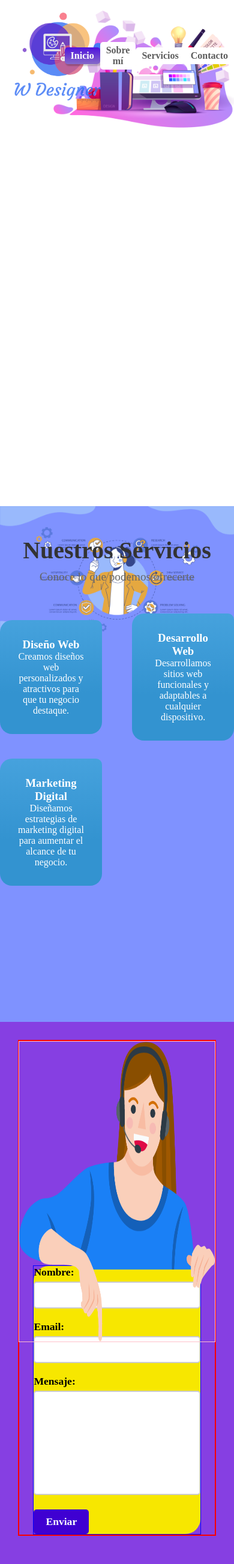
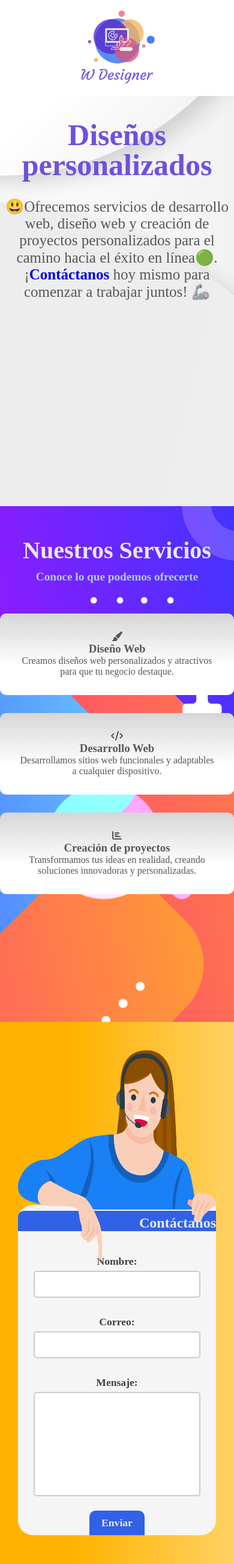
Before and after one commit to alextero21/cursoW, a PHP site: page / in a window 390 px wide. Shown: the whole page at 60% size. Run offline with PHP 8.4, Linux system fonts and the light colour scheme; some libraries are stand-ins or nearby versions.

Commit message:
End project V1

```diff
--- a/css/index.css
+++ b/css/index.css
@@ -1,7 +1,7 @@
 * {
+  font-family: "Montserrat";
   margin: 0;
   padding: 0;
-  font-family: "Montserrat";
 }
 
 header {
@@ -12,6 +12,34 @@ header {
   text-align: center;
   width: auto;
   height: 100vh;
+}
+
+.intro {
+  position: absolute;
+  top: 10em;
+  left: 1rem;
+  color: rgb(0, 0, 0);
+  font-size: 24px;
+  text-align: center;
+  width: 30em;
+  align-items: center;
+}
+.intro h1 {
+  font-family: "Courgette";
+  font-size: 10vh;
+  font-weight: "bold";
+  color: #6f51dc;
+  line-height: 1;
+}
+.intro p {
+  margin-top: 30px;
+  font-family: "Montserrat";
+  font-weight: 400;
+  color: #575757;
+}
+.intro p a {
+  text-decoration: none;
+  font-weight: bold;
 }
 
 .logo {
@@ -25,18 +53,28 @@ header {
   display: flex;
 }
 
-nav {
-  grid-column: 4/span 7;
+.menu-toggle {
+  display: none;
+  font-size: 30px;
+  text-align: right;
+  color: #e7e7e7;
+  background-color: #3061e7;
 }
+
 nav ul {
   display: flex;
-  justify-content: space-around;
+  justify-content: right;
   align-items: center;
   list-style-type: none;
   width: 100%;
+  list-style: none;
+  margin: 0;
+  padding: 0;
 }
 nav ul li {
+  margin: 0 10px;
   font-weight: bold;
+  margin-right: 7em;
 }
 nav ul li a {
   color: #858585;
@@ -57,25 +95,17 @@ nav ul li .specialBtn {
   color: #ffffff;
 }
 nav ul li .specialBtn:hover {
-  color: rgb(63, 0, 210);
+  color: #6f51dc;
   background: #ffffff;
 }
-@media screen and (max-width: 575px) {
-  nav ul {
-    grid-template-columns: 1fr;
-    text-align: center;
-  }
-  nav ul li {
+
+.slide {
   display: block;
-    margin-bottom: 10px;
-  }
-  nav ul li a {
-    display: inline-block;
-    padding: 5px 10px;
-    background-color: #ffffff;
-    color: #5c5c5c;
-    border-radius: 5px;
-  }
+  width: 100%;
+  padding-top: 1rem;
+  padding-bottom: 1rem;
+  background-color: #333;
+  color: #fff;
 }
 
 #about {
@@ -114,6 +144,7 @@ nav ul li .specialBtn:hover {
 }
 
 .servicios {
+  background-color: rgb(32, 61, 224);
   background-image: url("../img/8102740.png");
   background-repeat: no-repeat, repeat;
   background-size: 100%;
@@ -121,39 +152,40 @@ nav ul li .specialBtn:hover {
   padding: 50px 0;
   width: auto;
   height: 90vh;
-  background-color: #7f92ff;
 }
 .servicios__titulo {
   margin-bottom: 50px;
 }
 .servicios__titulo h2 {
   font-size: 2.5rem;
-  font-weight: 600;
-  color: #333;
+  font-weight: bold;
+  color: #e7e7e7;
   margin-bottom: 10px;
 }
 .servicios__titulo p {
   font-size: 1.2rem;
-  color: #666;
+  color: #333;
+  font-weight: bold;
 }
 .servicios__contenedor {
-  display: flex;
-  justify-content: space-between;
-  align-items: center;
-  flex-wrap: wrap;
+  width: 20%;
+  margin-left: 20px;
 }
 .servicios__item {
-  flex-basis: calc(33.33% - 20px);
   margin-bottom: 30px;
   padding: 30px;
-  background: linear-gradient(0deg, rgb(51, 147, 208) 36%, rgb(70, 162, 221) 100%);
-  border-radius: 20px;
+  background: linear-gradient(0deg, rgb(255, 255, 255) 36%, rgb(214, 214, 214) 100%);
+  border-radius: 30px;
   border-top-right-radius: 10px;
   transition: all 0.3s ease;
-  color: #ffffff;
+  font-family: "Montserrat";
+  font-weight: 500;
+  color: #575757;
 }
 .servicios__item h2 {
   -webkit-text-stroke: 1px black;
+  font-weight: "bold";
+  color: #141414;
   color: transparent;
 }
 .servicios__item:hover {
@@ -173,6 +205,7 @@ nav ul li .specialBtn:hover {
 .servicios__item__descripcion {
   font-size: 1rem;
   color: #666;
+  height: 100%;
 }
 
 #skills {
@@ -204,7 +237,7 @@ nav ul li .specialBtn:hover {
   width: 350px;
   height: 350px;
   border-radius: 50%;
-  background: rgb(63, 0, 210);
+  background: #6f51dc;
   transform: scale(0);
   transition: all 0.3s ease-in-out;
 }
@@ -241,7 +274,7 @@ nav ul li .specialBtn:hover {
   font-size: 2rem;
   font-weight: bold;
   font-family: "Montserrat";
-  color: rgb(63, 0, 210);
+  color: #6f51dc;
   transition: all 0.3s ease-in-out;
   animation: pulse 2s infinite;
 }
@@ -309,8 +342,6 @@ nav ul li .specialBtn:hover {
   position: relative;
   display: flex;
   flex-direction: column;
-  border: 2px solid rgb(250, 0, 0);
-  align-items: center;
 }
 
 .img_form, .contact_form {
@@ -326,23 +357,34 @@ nav ul li .specialBtn:hover {
   display: flex;
   justify-content: center;
   align-items: center;
-  margin-bottom: -8em;
+  margin-bottom: -7em;
 }
 
 .img_form img {
   max-width: 100%;
-  border: 1px solid pink;
 }
 
 .contact_form {
   z-index: 1;
-  border: 1px solid blue;
+  text-align: center;
+  padding-top: 20px;
+}
+.contact_form h2 {
+  text-align: end;
+  margin-top: 10px;
+  background-color: #3061e7;
+  color: #ebebeb;
+  padding-top: 7px;
+  border-top-left-radius: 10px;
 }
 
 #contact {
-  background-color: #863fe2;
+  background: linear-gradient(90deg, rgb(255, 179, 0) 31%, rgb(255, 209, 99) 100%);
   width: auto;
   height: 100vh;
+  display: flex;
+  justify-content: center;
+  align-items: center;
 }
 #contact h2 {
   margin-bottom: 30px;
@@ -351,7 +393,8 @@ nav ul li .specialBtn:hover {
 #contact form {
   border-radius: 25px;
   border-top-right-radius: 0;
-  background-color: #f7e700;
+  background-color: #f5f5f5;
+  width: 100%;
 }
 #contact form .form-group {
   margin-bottom: 20px;
@@ -363,9 +406,12 @@ nav ul li .specialBtn:hover {
   margin-bottom: 5px;
   font-size: 1.1rem;
   font-weight: 600;
+  padding-top: 10px;
+  color: #3f3f3f;
 }
 #contact form .form-group input,
 #contact form .form-group textarea {
+  color: #3f3f3f;
   width: 30vh;
   padding: 10px;
   font-size: 1.1rem;
@@ -387,10 +433,11 @@ nav ul li .specialBtn:hover {
   padding: 10px 20px;
   font-size: 1.1rem;
   font-weight: 600;
-  color: #fff;
-  background-color: rgb(63, 0, 210);
+  color: #ebebeb;
+  background-color: #3061e7;
   border: none;
-  border-radius: 5px;
+  border-top-left-radius: 10px;
+  border-top-right-radius: 10px;
   transition: background-color 0.3s ease-in-out;
 }
 #contact form button[type=submit]:hover {
@@ -408,42 +455,64 @@ nav ul li .specialBtn:hover {
   }
 }
 
-.search {
+@media (max-width: 900px) {
+  nav {
+    flex-direction: column;
+  }
+  nav ul {
+    display: none;
+    flex-direction: column;
+    align-items: center;
+  }
+  nav ul li {
+    margin: 10px 0;
+    margin-top: 30px;
+  }
+  .menu-toggle {
+    display: block;
+    cursor: pointer;
+    text-align: center;
+  }
+  .logo {
     display: flex;
-  justify-content: flex-end;
-  align-items: center;
-  grid-column: 11/span 2;
+    justify-content: center;
+    width: 100%;
+    background-color: #ffffff;
   }
-.search input[type=text] {
-  border: none;
-  border-bottom: 2px solid #858585;
-  padding: 1rem;
-  font-size: 1rem;
-  width: 0;
-  transition: width 0.3s ease-in-out;
+  .logo img {
+    width: 10rem;
   }
-.search input[type=text]::placeholder {
-  color: rgb(63, 0, 210);
+  .intro {
+    position: static;
+    width: 100%;
+    padding-top: 40px;
+    height: 78.1%;
   }
-.search input[type=text]:focus {
-  width: 200px;
-  outline: none;
+  .intro h1 {
+    font-size: 50px;
   }
-.search button {
-  background-color: #858585;
-  border: none;
-  color: #5c5c5c;
-  padding: 1rem;
-  font-size: 1rem;
-  cursor: pointer;
+  .intro p {
+    font-size: 25px;
+    padding-bottom: 30px;
   }
-.search button:hover {
-  background-color: rgb(63, 0, 210);
+  header {
+    background-size: auto;
+    background-image: url("../img/4861091.png");
   }
-
-@media (max-width: 575px) {
-  .logo {
-    font-size: 1rem;
+  .servicios {
+    background-size: auto;
+    background-image: url("../img/4721187.png");
+  }
+  .servicios__contenedor {
+    width: auto;
+    margin-left: 0;
+    border-radius: 0;
+  }
+  .servicios__item {
+    border-radius: 10px;
+  }
+  .servicios__titulo p {
+    color: #b5ccf7;
   }
 }
 
--- a/index.php
+++ b/index.php
@@ -4,40 +4,62 @@
   <meta charset="UTF-8">
   <meta name="viewport" content="width=device-width, initial-scale=1.0">
   <title>Portafolio</title>
+
   <link rel="stylesheet" href="css/index.css">
+  <link href="//netdna.bootstrapcdn.com/font-awesome/3.2.1/css/font-awesome.css" rel="stylesheet">
 </head>
 <body>
 
 <header>
-  <nav class="main-nav">
-  <div class="logo"><img src="img/slogant2.png" alt=""></div>
+  <nav class="main-nav" >
 
-    <ul>
-    </ul>
+   <div class="logo"><img src="img/slogan16.png" alt=""></div>
+   <div class="menu-toggle"><i class="icon-align-justify"></i></div>
 
-    <ul>
-    </ul>
+
+    <div class='nav_menu'>
+    </div>
+
+    <div class='nav_menu'>
+    </div>
+
 
     <ul>
       <li><a href="#" class="specialBtn">Inicio</a></li>
-      <li><a href="#about" class="about">Sobre mí</a></li>
-      <li><a href="#">Servicios</a></li>
+      <li><a href="#service">Servicios</a></li>
       <li><a href="#contact">Contacto</a></li>
     </ul>
+
+
+
+
+
+
+
   </nav>
+  <div class="intro">
+    <h1>Diseños personalizados</h1>
+
+    <p>😃Ofrecemos servicios de desarrollo web, diseño web y creación de proyectos personalizados para el camino hacia el éxito en línea🟢. ¡<a href="#contact">Contáctanos</a> hoy mismo para comenzar a trabajar juntos! 🦾</p>
+
+  </div>
+
+
 
 
 </header>
 
   <main>
 
-    <section class="servicios">
+    <section id="service" class="servicios">
+
       <div class="servicios__titulo">
         <h2>Nuestros Servicios</h2>
         <p>Conoce lo que podemos ofrecerte</p>
       </div>
 
       <div class="servicios__contenedor">
+
         <div class="servicios__item">
           <div class="servicios__icono">
             <i class="fas fa-paint-brush"></i>
@@ -58,10 +80,13 @@
           <div class="servicios__icono">
             <i class="fas fa-chart-bar"></i>
           </div>
-          <h3 class="servicios__nombre">Marketing Digital</h3>
-          <p class="servicios__descripcion">Diseñamos estrategias de marketing digital para aumentar el alcance de tu negocio.</p>
+          <h3 class="servicios__nombre">Creación de proyectos</h3>
+          <p class="servicios__descripcion">Transformamos tus ideas en realidad, creando soluciones innovadoras y personalizadas. </p>
         </div>
       </div>
+
+
+
     </section>
 
 
@@ -69,23 +94,24 @@
     <section id="contact">
 
       <!-- <h2>Contáctanos</h2> -->
-      <div class='imgWomenContact'></div>
+
+      <div class="container">
+
+        <div class="img_form">
+          <img src="img/handWomen.png" height="350px" alt="Imagen">
+        </div>
 
 
-
-
-      <div class="container">
-        <div class="img_form">
-          <img src="img/handWomen.png" height="500px" alt="Imagen">
-        </div>
         <div class="contact_form">
           <form method="POST" action="app/email.php" >
+
+            <h2>Contáctanos</h2>
             <div class="form-group" >
               <label for="name">Nombre:</label>
               <input type="text" id="name" name="name" required >
             </div>
             <div class="form-group">
-              <label for="email">Email:</label>
+              <label for="email">Correo:</label>
               <input type="email" id="email" name="email" required >
             </div>
             <div class="form-group">
@@ -104,7 +130,17 @@
 
 
 
+<script>
+  const menuToggle = document.querySelector('.menu-toggle');
+  const nav = document.querySelector('nav ul');
 
+  menuToggle.addEventListener('click', () => {
+  nav.classList.toggle('slide');
+  nav.classList.contains('slide');
+});
+
+
+</script>
 
 
 
--- a/sass/index.scss
+++ b/sass/index.scss
@@ -1,8 +1,10 @@
 // Colores
 $color-primary: #ffffff;
-$color-secondary: rgba(63,0,210,1);
+$color-secondary: #6f51dc;
 $color-light: #5c5c5c;
 $color-dark: #858585;
+$color-lightSecundary: #ebebeb;
+$color-tertiary: #333;
 $font-family:"Montserrat";
 $lineal-gradient-button:linear-gradient(0deg, rgba(134,106,200,1) 0%, rgba(79,18,222,1) 100%);
 
@@ -16,12 +18,13 @@ $grid-gutter: 10px;
 
 // Clases para el encabezado
 *{
+
+  font-family:$font-family;
   margin: 0;
   padding: 0;
-  font-family:$font-family;
-
 
 }
+
 
 
 header {
@@ -38,6 +41,47 @@ header {
   width: auto;
   height:100vh;
 
+
+
+}
+
+
+.intro{
+
+  position: absolute;
+  top: 10em;
+  left: 1rem;
+  color: rgb(0, 0, 0);
+  font-size: 24px;
+
+  text-align: center;
+  width: 30em;
+  align-items: center;
+
+
+
+  h1{
+
+    font-family: 'Courgette';
+    font-size: 10vh;
+    font-weight:'bold';
+    color: $color-secondary;
+    line-height: 1;
+
+
+  }
+  p{
+    margin-top: 30px;
+    font-family: $font-family;
+    font-weight:400;
+    color:#575757;
+
+    a{
+      text-decoration: none;
+      font-weight: bold;
+    }
+
+  }
 
 
 }
@@ -63,22 +107,40 @@ header {
 
 }
 
+.menu-toggle {
+  display: none;
+  font-size: 30px;
+  text-align: right;
+  color: #e7e7e7;
+  background-color: #3061e7;
+
+}
+
+
 nav {
 
   ul {
 
     display: flex;
-    justify-content:space-around;
+    justify-content: right;
     align-items: center;
     list-style-type:none;
+    width: 100%;
 
-    width: 100%;
+
+
+
+    list-style: none;
+    margin: 0;
+    padding: 0;
     // border: 1px solid red;
 
 
     li {
 
+      margin: 0 10px;
       font-weight: bold;
+      margin-right: 7em;
 
       a {
 
@@ -118,27 +180,20 @@ nav {
     }
   }
 
-  grid-column: 4 / span 7;
 
-  @media screen and (max-width: 575px) {
-    ul {
-      grid-template-columns: 1fr;
-      text-align: center;
+}
 
-      li {
-        display: block;
-        margin-bottom: 10px;
 
-        a {
-          display: inline-block;
-          padding: 5px 10px;
-          background-color: $color-primary;
-          color: $color-light;
-          border-radius: 5px;
-        }
-      }
-    }
-  }
+
+.slide {
+  display: block;
+
+  width: 100%;
+
+  padding-top: 1rem;
+  padding-bottom: 1rem;
+  background-color: #333;
+  color: #fff;
 }
 
 
@@ -184,7 +239,7 @@ nav {
 }
 
 .servicios {
-
+  background-color: rgba(32,61,224,1);
   background-image: url("../img/8102740.png");
   background-repeat: no-repeat, repeat;
   background-size:100%;
@@ -193,45 +248,52 @@ nav {
 
   width: auto;
   height: 90vh;
-  background-color: #7f92ff;
+
 
   &__titulo {
     margin-bottom: 50px;
 
     h2 {
       font-size: 2.5rem;
-      font-weight: 600;
-      color: #333;
+      font-weight: bold;
+      color: #e7e7e7;
       margin-bottom: 10px;
     }
 
     p {
       font-size: 1.2rem;
-      color: #666;
+      color: $color-tertiary;
+      font-weight: bold;
     }
   }
 
   &__contenedor {
-    display: flex;
-    justify-content: space-between;
-    align-items: center;
-    flex-wrap: wrap;
+
+    width: 20%;
+    margin-left: 20px;
+
   }
 
   &__item {
-    flex-basis: calc(33.33% - 20px);
+    // flex-basis: calc(33.33% - 20px);
+
+
     margin-bottom: 30px;
     padding: 30px;
-    background: linear-gradient(0deg, rgba(51,147,208,1) 36%, rgba(70,162,221,1) 100%);
-    border-radius: 20px;
+    background: linear-gradient(0deg, rgb(255, 255, 255) 36%, rgb(214, 214, 214) 100%);
+    border-radius: 30px;
 
     border-top-right-radius: 10px;
 
     transition: all 0.3s ease;
-    color:#ffffff;
+    font-family: $font-family;
+    font-weight:500;
+    color:#575757;
 
     h2 {
       -webkit-text-stroke: 1px black;
+      font-weight:'bold';
+      color:#141414;
       color: transparent;
     }
 
@@ -249,12 +311,12 @@ nav {
       font-size: 1.5rem;
       font-weight: 600;
       margin-bottom: 10px;
-      color: #333;
+      color: $color-tertiary;
     }
 
     &__descripcion {
       font-size: 1rem;
-      color: #666;
+      color: #666;height: 100%;
     }
   }
 }
@@ -420,8 +482,8 @@ nav {
   position: relative;
   display: flex;
   flex-direction: column;
-  border: 2px solid rgb(250, 0, 0);
- align-items: center;
+
+
 
 }
 
@@ -438,25 +500,47 @@ nav {
   display: flex;
   justify-content: center;
   align-items: center;
-  margin-bottom: -8em;
+  margin-bottom: -7em;
 }
 
 .img_form img {
   max-width: 100%;
-  border: 1px solid pink;
+  // border: 1px solid pink;
 
 }
 
 .contact_form {
   z-index: 1;
-  border: 1px solid blue;
+  // border: 1px solid blue;
+  text-align: center;
+  padding-top: 20px;
+
+  h2{
+    text-align: end;
+    margin-top: 10px;
+    background-color: #3061e7;
+    color:$color-lightSecundary;
+    padding-top: 7px;
+    border-top-left-radius: 10px;
+  }
 
 }
 
+
+
+
+
+
 #contact {//father
-  background-color: #863fe2;
+  background: linear-gradient(90deg, rgb(255, 179, 0) 31%, rgba(255,209,99,1) 100%);
   width: auto;
   height: 100vh;
+
+display: flex;
+  justify-content: center;
+  align-items: center;
+
+
 
 
   h2 {
@@ -472,7 +556,8 @@ nav {
 
     border-radius: 25px;
     border-top-right-radius: 0;
-    background-color: #f7e700;
+    background-color: #f5f5f5;
+    width: 100%;
 
 
     .form-group {
@@ -487,6 +572,8 @@ nav {
         margin-bottom: 5px;
         font-size: 1.1rem;
         font-weight: 600;
+        padding-top: 10px;
+        color:#3f3f3f;
 
 
       }
@@ -495,7 +582,7 @@ nav {
       textarea {
 
         // display: block;
-
+        color:#3f3f3f;
         width: 30vh;
         padding: 10px;
         font-size: 1.1rem;
@@ -521,11 +608,13 @@ nav {
       padding: 10px 20px;
       font-size: 1.1rem;
       font-weight: 600;
-      color: #fff;
-      background-color: $color-secondary;
+      color: $color-lightSecundary;
+      background-color: #3061e7;
       border: none;
-      border-radius: 5px;
+      border-top-left-radius: 10px;
+      border-top-right-radius: 10px;
       transition: background-color 0.3s ease-in-out;
+
 
       &:hover {
         background-color: $color-dark;
@@ -547,45 +636,100 @@ nav {
 }
 
 
+@media (max-width: 900px) {
 
 
-// Clases para el botón de búsqueda
-.search {
-  display: flex;
-  justify-content: flex-end;
-  align-items: center;
-  input[type="text"] {
-    border: none;
-    border-bottom: 2px solid $color-dark;
-    padding: $font-size-base;
-    font-size: $font-size-base;
-    width: 0;
-    transition: width 0.3s ease-in-out;
-    &::placeholder {
-      color: $color-secondary;
-    }
-    &:focus {
-      width: 200px;
-      outline: none;
+
+  nav {
+    flex-direction: column;
+  }
+
+  nav {
+    ul {
+      display: none;
+      flex-direction: column;
+      align-items: center;
+
     }
   }
-  button {
-    background-color: $color-dark;
-    border: none;
-    color: $color-light;
-    padding: $font-size-base;
-    font-size: $font-size-base;
+
+  nav
+   ul{
+    li {
+      margin: 10px 0;
+      margin-top: 30px;
+    }
+   }
+
+
+  .menu-toggle {
+    display: block;
     cursor: pointer;
-    &:hover {
-      background-color: $color-secondary;
+    text-align: center;
+  }
+
+  .logo{
+    display: flex;
+    justify-content: center;
+    width: 100%;
+    img{
+      width: 10rem;
+    }
+    background-color: #ffffff;
+  }
+
+  .intro{
+    position:static;
+
+
+    width: 100%;
+    // margin-top: 40px;
+    padding-top: 40px;
+    height: 78.1%;
+
+
+
+
+
+
+
+    h1{
+      font-size: 50px;
+    }
+    p{
+      font-size: 25px;
+      padding-bottom: 30px;
+    }
+  }
+
+  header{
+    // background-image: none;
+  background-size:auto;
+  background-image: url("../img/4861091.png");
+  // background-repeat: no-repeat, repeat;
+
+
+
+  }
+
+  .servicios {
+    background-size:auto;
+    background-image: url("../img/4721187.png");
+
+
+    &__contenedor{
+      width: auto;
+      margin-left: 0;
+      border-radius:0;
+    }
+    &__item{
+      border-radius: 10px;
+    }
+
+    &__titulo{
+      p{
+        color: #b5ccf7;
       }
     }
-    grid-column: 11 / span 2;
+  }
 }
-
-@media (max-width: 575px) {
-  .logo {
-    font-size: $font-size-base
-  }
-
-}
```
Also changed, not shown: img/4721187.png (added), img/4861091.png (added), img/4907157.jpg (deleted), img/782.png (added), img/8102740.png, img/background.png, img/background2.png (added), img/cellback.png (added), img/slogan1.png (deleted), img/slogan16.png (added), img/slogant2.png (deleted), 1 other file. Lines whose indentation alone changed are shown as unchanged.
